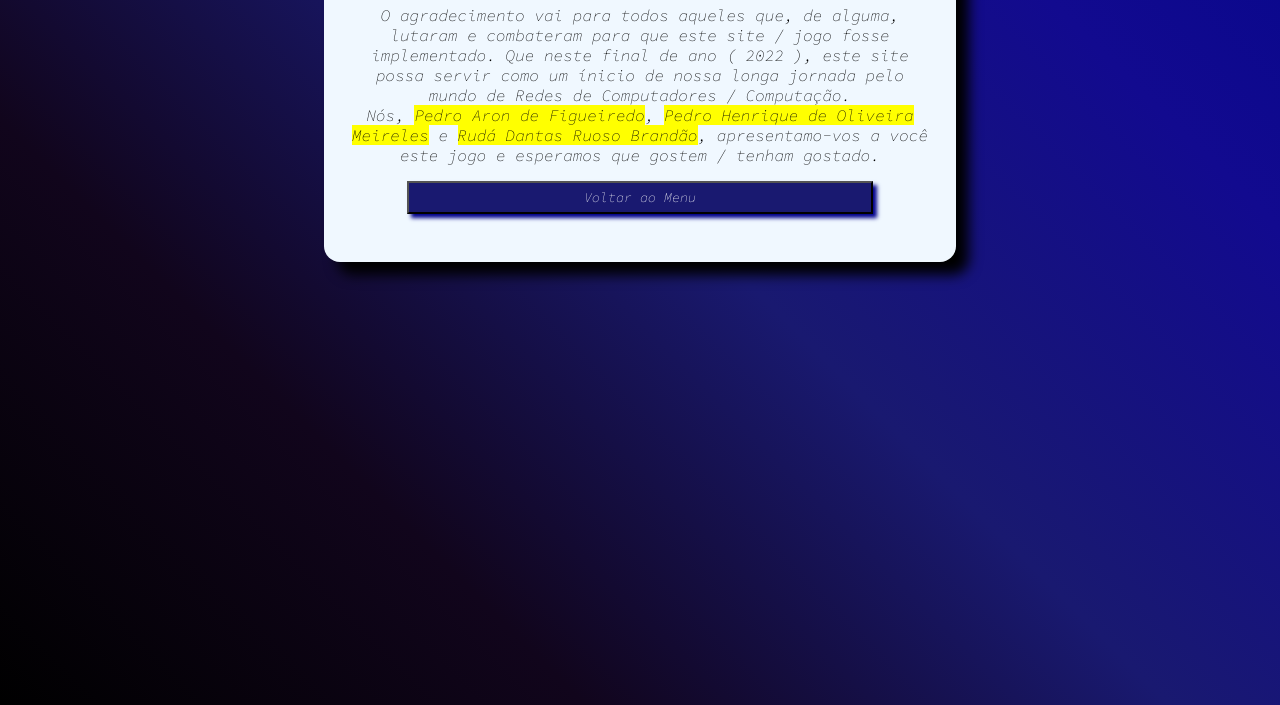
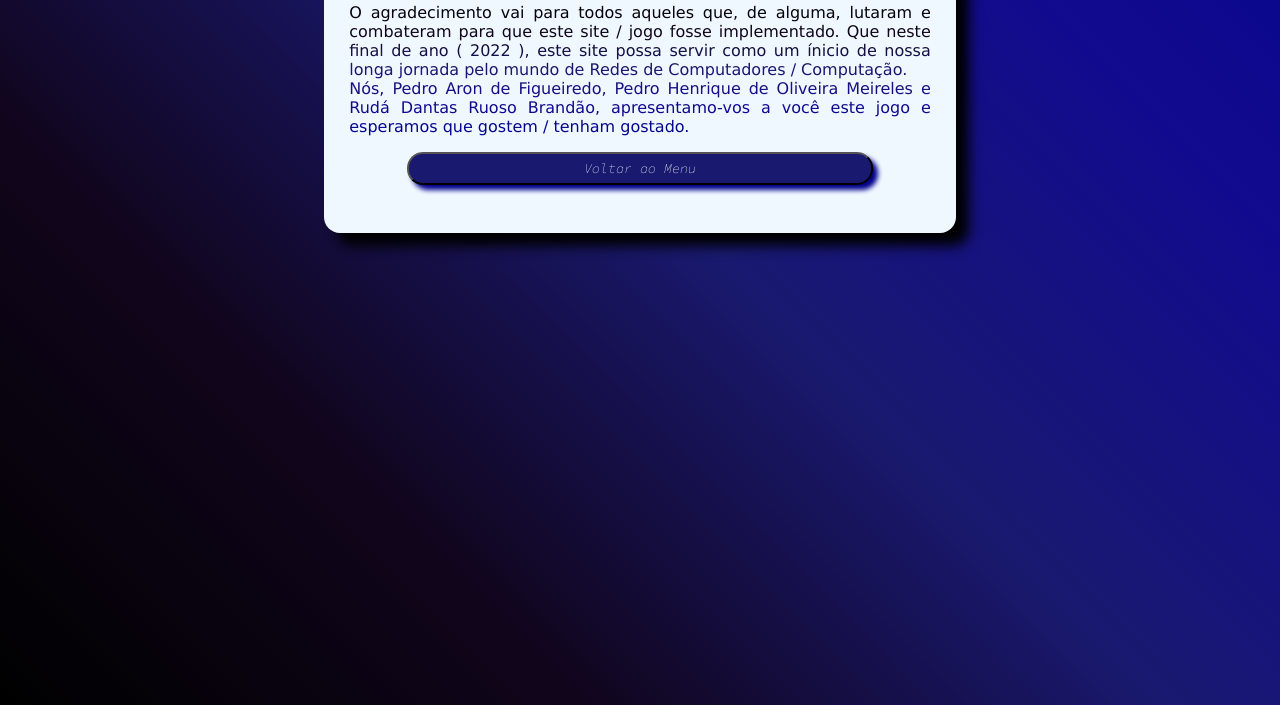
Before and after one commit to Pedro-Aron/tepedois, a plain HTML site: page pagina_creditos/creditos.html in a window 1280 px wide. Shown: the part 356-1061 px from the top of the page. Drawn offline with Linux system fonts and the light colour scheme.

Commit message:
estilo credito

```diff
--- a/pagina_creditos/creditos.html
+++ b/pagina_creditos/creditos.html
@@ -20,7 +20,7 @@
                 que este site / jogo fosse implementado. Que neste final de ano ( 2022 ), este site
                 possa servir como um ínicio de nossa longa jornada pelo mundo de Redes de Computadores / Computação.
                 <br>
-                Nós, <mark>Pedro Aron de Figueiredo</mark>, <mark>Pedro Henrique de Oliveira Meireles</mark> e <mark>Rudá Dantas Ruoso Brandão</mark>,
+                Nós, Pedro Aron de Figueiredo, Pedro Henrique de Oliveira Meireles e Rudá Dantas Ruoso Brandão,
                 apresentamo-vos a você este jogo e esperamos que gostem / tenham gostado.
             </p>
             <button id="retornar">Voltar ao Menu</button>
--- a/pagina_creditos/estilo-creditos.css
+++ b/pagina_creditos/estilo-creditos.css
@@ -11,21 +11,29 @@ body{
     margin-top: 20%;
     margin-bottom: 20%;
     padding: 2%;
-    text-align: center;
+    text-align: justify;
     border-radius: 1rem;
-    font-family: 'Source Code Pro', monospace;
+    font-family: Verdana, Geneva, Tahoma, sans-serif;
     box-shadow: black 13px 13px 13px;
     animation: mudando 1s ease-out infinite alternate-reverse;
 }
 
+h1, p{
+    background: linear-gradient(#000000, #11051c,#191970,  #120a8f, #01058a);
+    -webkit-background-clip: text;
+    -webkit-text-fill-color: transparent;
+}
+
 #retornar{
+    display: block;
     margin: auto;
     width: 80%;
     margin-bottom: 4%;
     padding: 1%;
-    box-shadow: 4px 4px 4px #00008B;
+    box-shadow: 5px 5px 5px #00008B;
     font-family: 'Source Code Pro', monospace;
     color: white;
+    border-radius: 1rem;
     cursor: pointer;
     background-color: #191970;
 }
```
